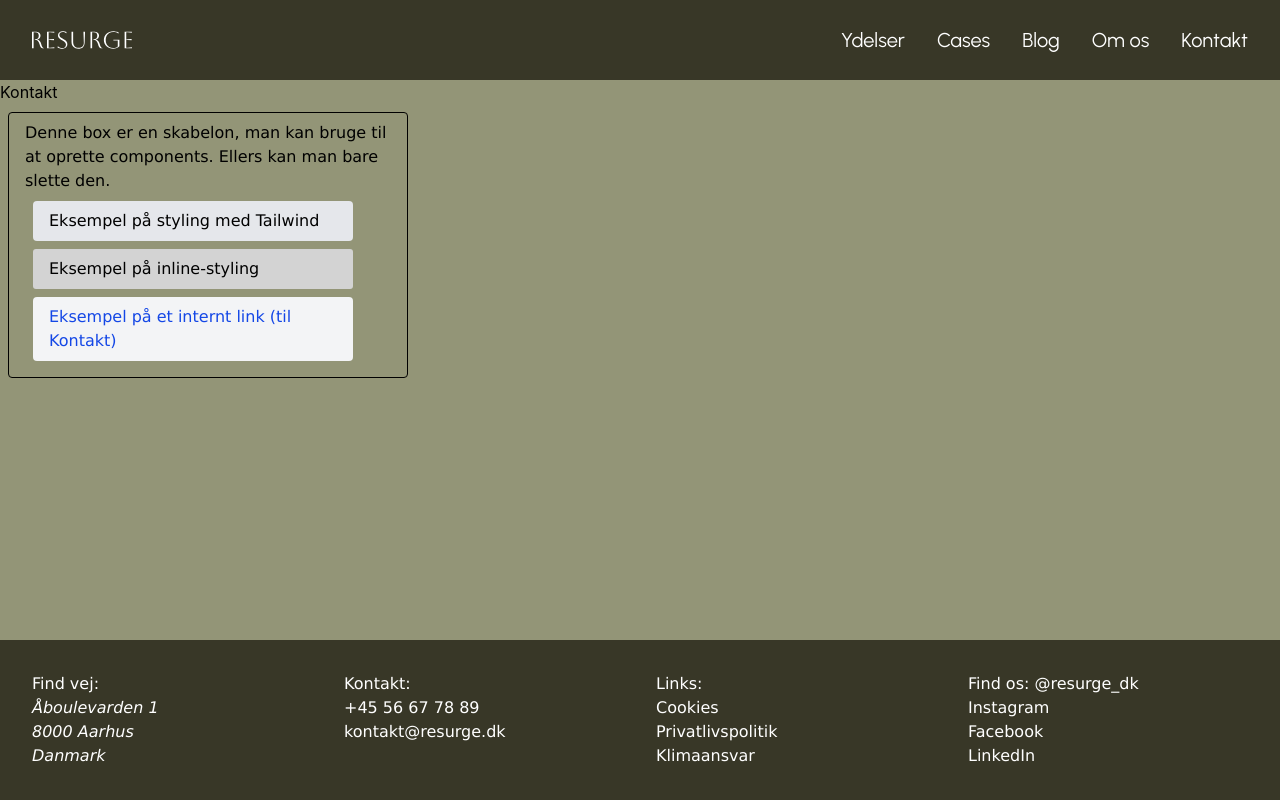
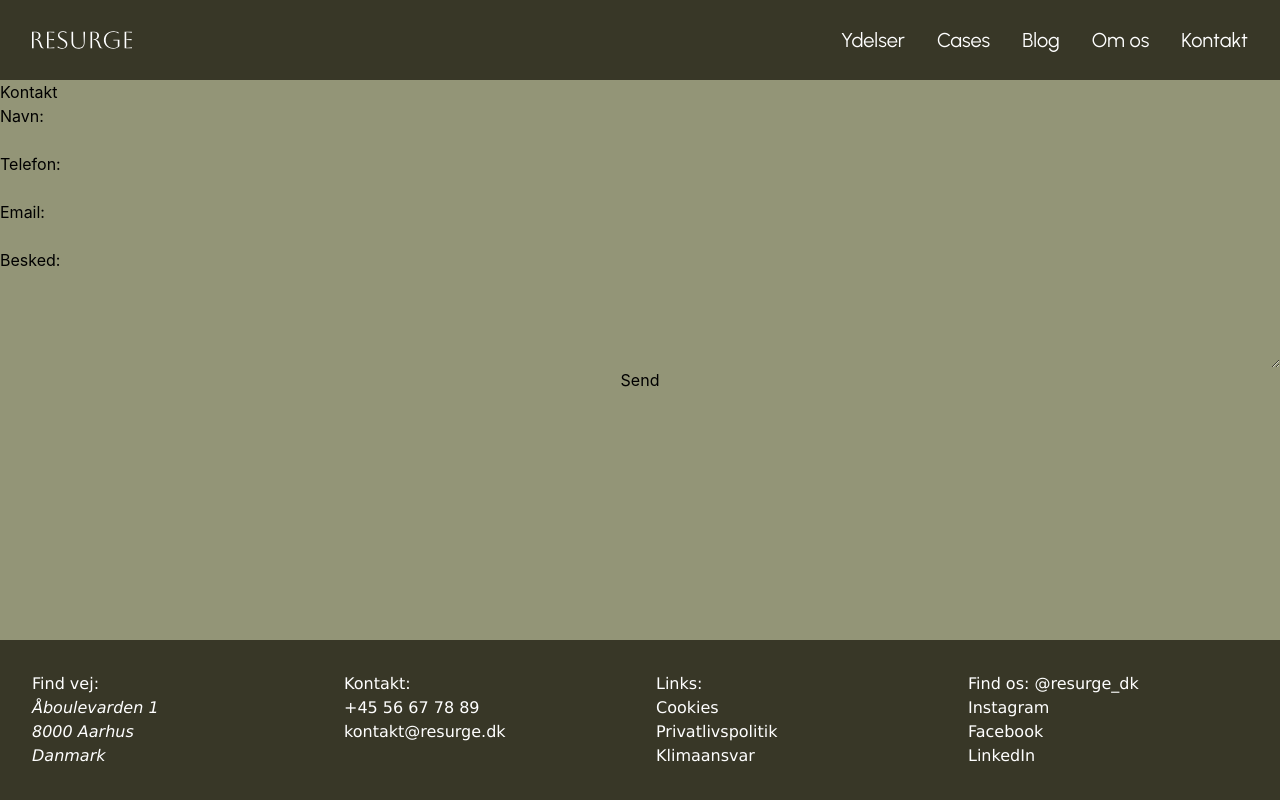
Before and after one commit to SaltyStarfish/resurge-projekt, a React (Vite) app in the folder resurge-react-project/: page /kontakt in a window 1280 px wide. Built offline with nearby package versions, Linux system fonts and the light colour scheme.

Commit message:
HTML til kontaktformular tilføjet

```diff
--- a/resurge-react-project/src/views/KontaktView.jsx
+++ b/resurge-react-project/src/views/KontaktView.jsx
@@ -8,7 +8,23 @@ function KontaktView() {
     <>
       {/* Opret sidens indhold herunder som "normal HTML" eller referer til components*/}
       <h1>Kontakt</h1>
-      <ComponentTemplate/>
+      <div>
+        </div>
+        <form className="flex flex-col">
+          <label htmlFor="navn">Navn:</label>
+          <input type="text" id="navn" name="navn" required />
+
+          <label htmlFor="telefon">Telefon:</label>
+          <input type="text" id="telefon" name="telefon" required />
+
+          <label htmlFor="email">Email:</label>
+          <input type="email" id="email" name="email" required />
+
+          <label htmlFor="besked">Besked:</label>
+          <textarea id="besked" name="besked" rows="4" required></textarea>
+
+          <button type="submit">Send</button>
+        </form>
     </>
   )
 }
```
